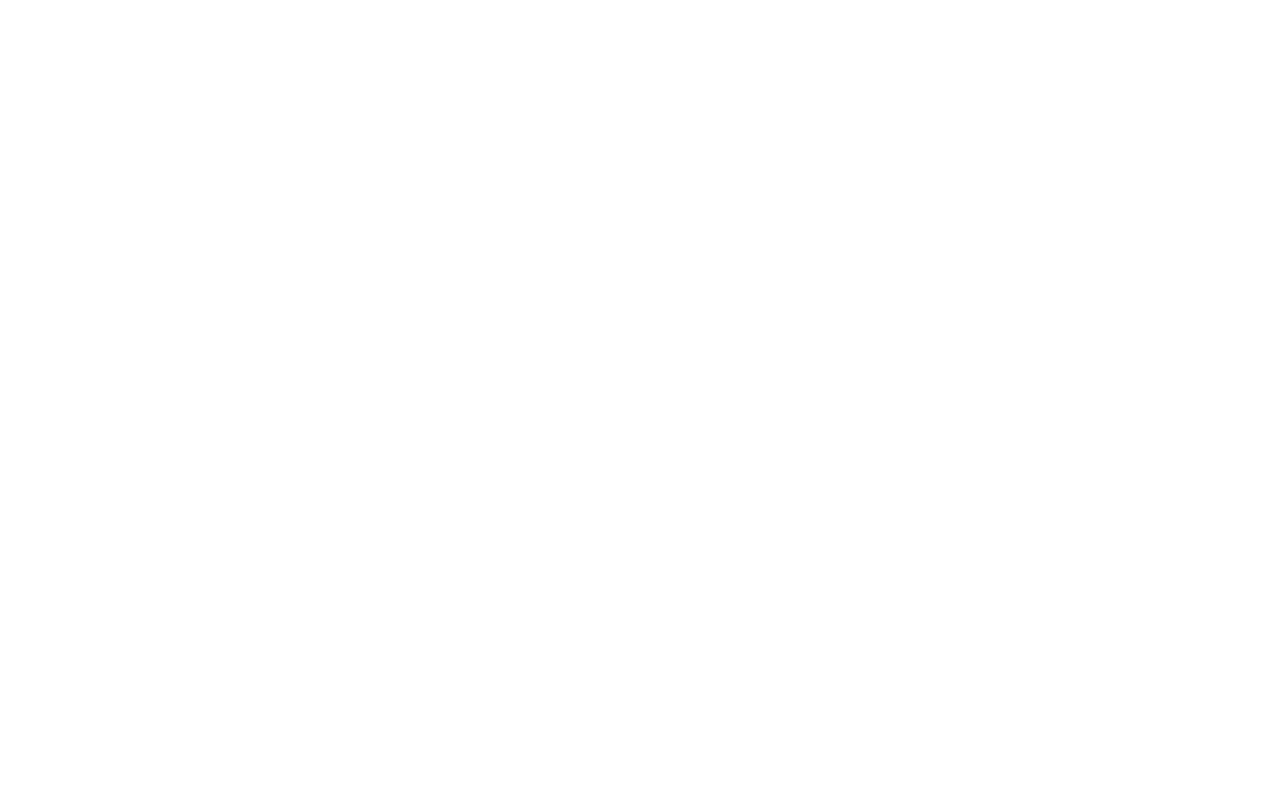
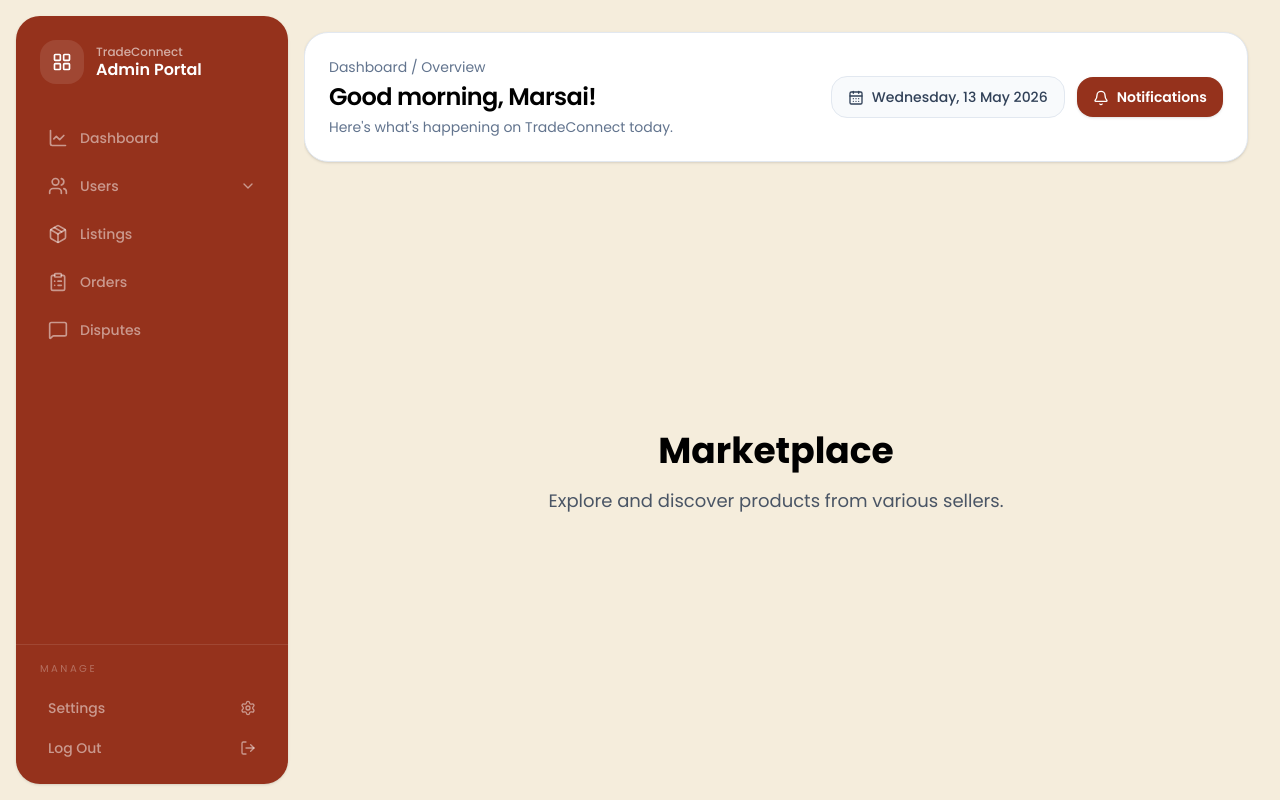
Before and after one commit to chidinmabnwaeze/Tradeconnect, a React (Vite) app: page /marketplace in a window 1280 px wide. Before the commit this address had no page. Built offline with nearby package versions, Linux system fonts and the light colour scheme.

Commit message:
buyer layout

```diff
--- a/src/App.tsx
+++ b/src/App.tsx
@@ -13,6 +13,7 @@
 import Disputes from "./pages/Disputes";
 import AddListing from "./pages/AddListing";
 import FarmerProfile from "./pages/FarmerProfile";
+import { Marketplace } from "./Buyers/pages/MarketPlace";
 
 function App() {
   return (
@@ -42,6 +43,7 @@
         <Route path="/orders" element={<Orders />} />
         <Route path="/disputes" element={<Disputes />} />
         <Route path="/users/:id" element={<FarmerProfile />} />
+        <Route path="/marketplace" element={<Marketplace />} />
       </Routes>
     </BrowserRouter>
   );
--- /dev/null
+++ b/src/Buyers/pages/MarketPlace.tsx
@@ -0,0 +1,13 @@
+import Layout from "../../components/Layout";
+
+
+export const Marketplace = () => {
+  return (
+    <Layout>
+      <div className="flex flex-col items-center justify-center h-screen">
+        <h1 className="text-4xl font-bold mb-4">Marketplace</h1>
+        <p className="text-lg text-gray-600">Explore and discover products from various sellers.</p>
+      </div>
+    </Layout>
+  );
+}
--- /dev/null
+++ b/src/components/BuyerLayout.tsx
@@ -0,0 +1,66 @@
+import { LayoutGrid } from "lucide-react";
+import { useLocation } from "react-router-dom";
+import { useState } from "react";
+
+export default function BuyerLayout({
+  children,
+}: {
+  children: React.ReactNode;
+}) {
+  interface NavItem {
+    label: string;
+    icon: React.ComponentType<{ className?: string }>;
+    path?: string;
+  }
+
+  const navItems: NavItem[] = [
+    {
+      label: "Marketplace",
+      icon: LayoutGrid,
+      path: "/marketplace",
+    },
+    {
+      label: "Orders",
+      icon: LayoutGrid,
+      path: "/orders",
+    },
+  ];
+
+  const location = useLocation();
+  const [activeNavItem, setActiveNavItem] = useState<string>(location.pathname);
+
+  return (
+    <div className="flex h-screen overflow-hidden bg-global-bg gap-4 p-4">
+      {/* Sidebar — fixed width, full height */}
+      <aside className="flex w-[272px] shrink-0 flex-col rounded-3xl bg-primary shadow-sm overflow-hidden">
+        {/* Logo */}
+        <div className="flex items-center gap-3 px-6 pt-6 pb-8">
+          <div className="flex h-11 w-11 items-center justify-center rounded-2xl bg-white/10 text-white">
+            <LayoutGrid className="h-5 w-5" />
+          </div>
+          <div>
+            <p className="text-xs font-medium text-white/60">TradeConnect</p>
+            <h2 className="text-base font-semibold text-white leading-tight">
+              Admin Portal
+            </h2>
+          </div>
+        </div>
+
+        {/* Navigation */}
+        <nav className="flex flex-1 flex-col gap-2 px-6">
+          {navItems.map((item) => (
+            <a
+              key={item.label}
+              href={item.path}
+              className={`flex items-center gap-3 rounded-lg px-4 py-3 text-sm font-medium transition-colors ${activeNavItem === item.path ? "bg-white/10 text-white" : "text-white/60 hover:bg-white/5 hover:text-white"}`}
+              onClick={() => setActiveNavItem(item.path || "")}
+            >
+              <item.icon className="h-5 w-5" />
+              {item.label}
+            </a>
+          ))}
+        </nav>
+      </aside>
+    </div>
+  );
+}
```
